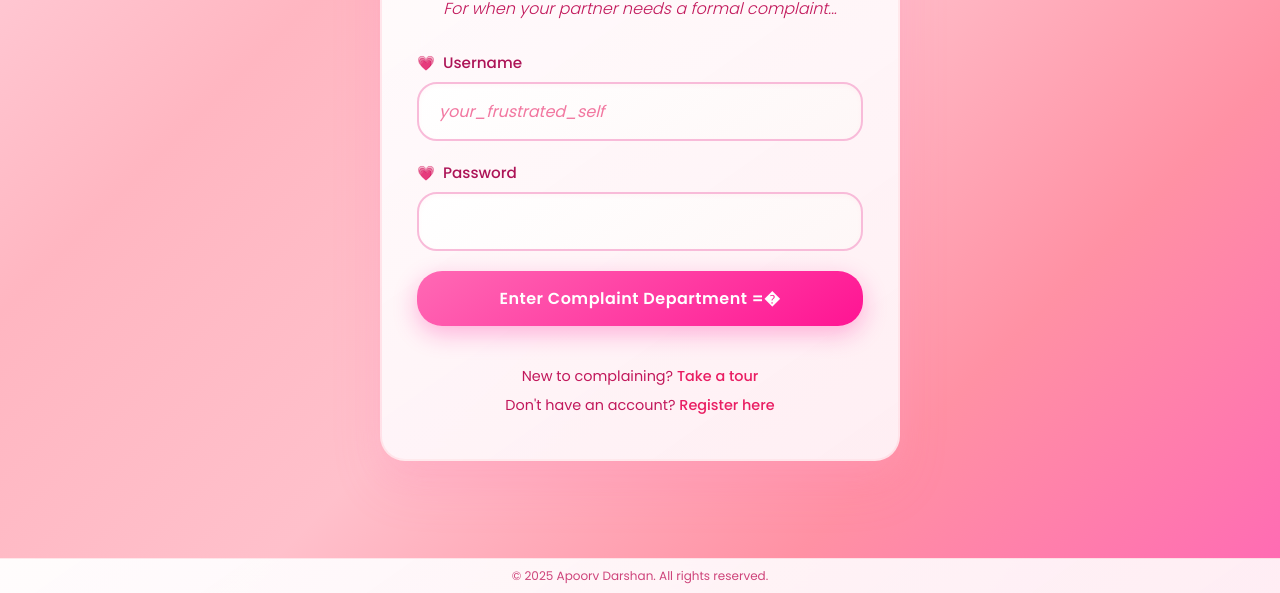
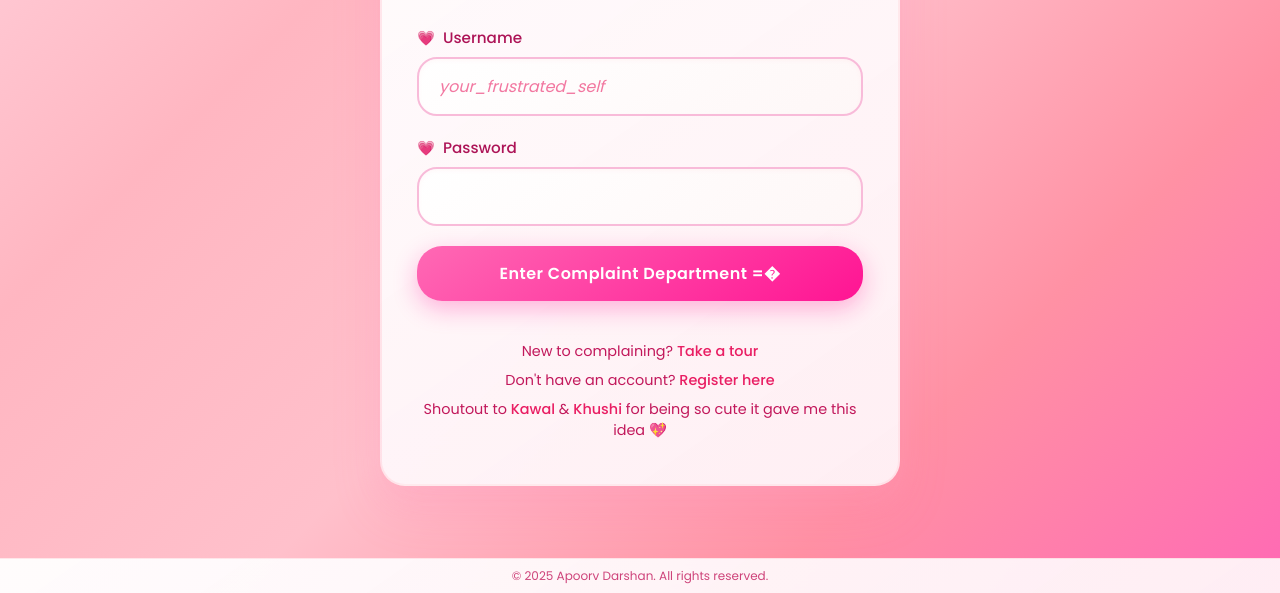
Before and after one commit to apoorvdarshan/grievance, a website: page index.html in a window 1280 px wide. Shown: the part 207-800 px from the top of the page. Drawn offline with Linux system fonts and the light colour scheme.

Commit message:
added kushi kawal shout out

```diff
--- a/index.html
+++ b/index.html
@@ -38,6 +38,7 @@
                 <div class="footer">
                     <p>New to complaining? <a href="#" onclick="showDemo()">Take a tour</a></p>
                     <p>Don't have an account? <a href="#" onclick="showRegisterPage()">Register here</a></p>
+                    <p>Shoutout to <a href="https://www.instagram.com/kawaljeets_" target="_blank">Kawal</a> & <a href="https://www.instagram.com/surreal.khushiii" target="_blank">Khushi</a> for being so cute it gave me this idea 💖</p>
                 </div>
             </div>
         </div>
```
Also changed, not shown: public/index.html (+1 -0 lines).
